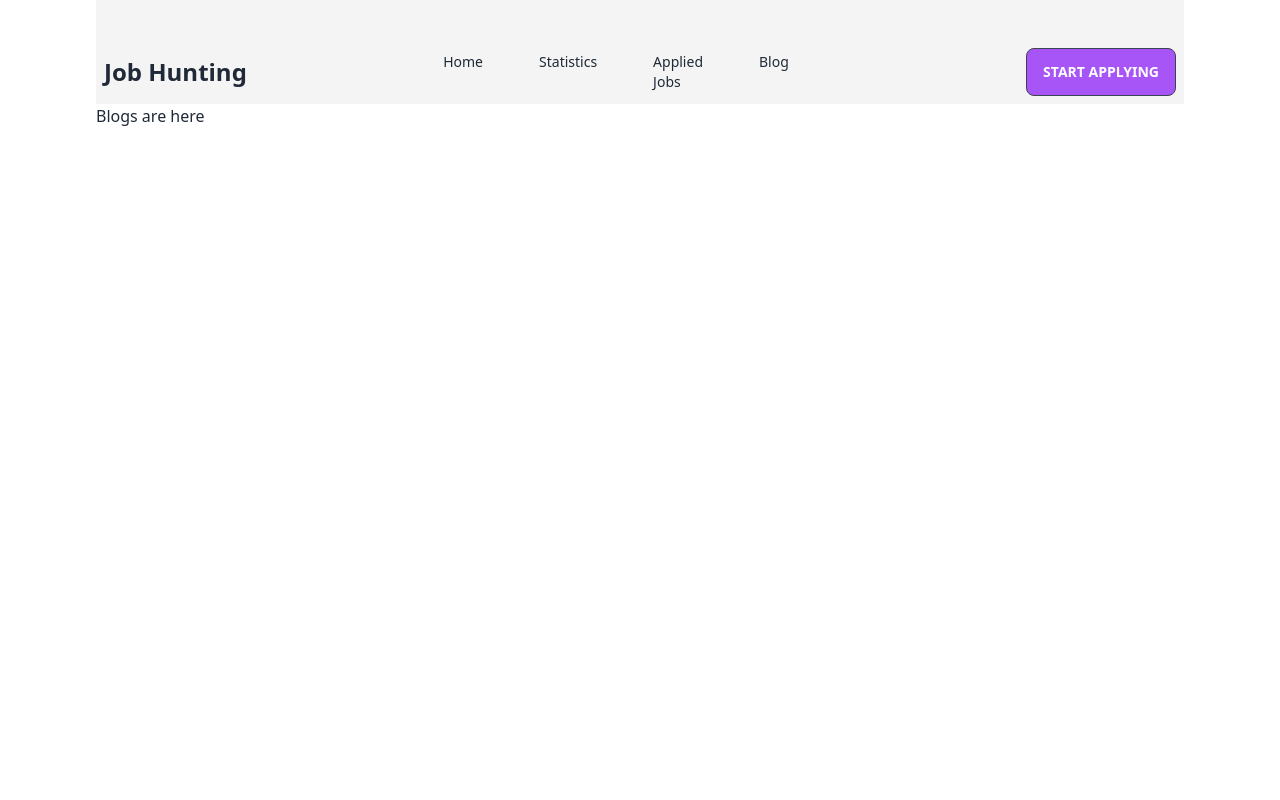
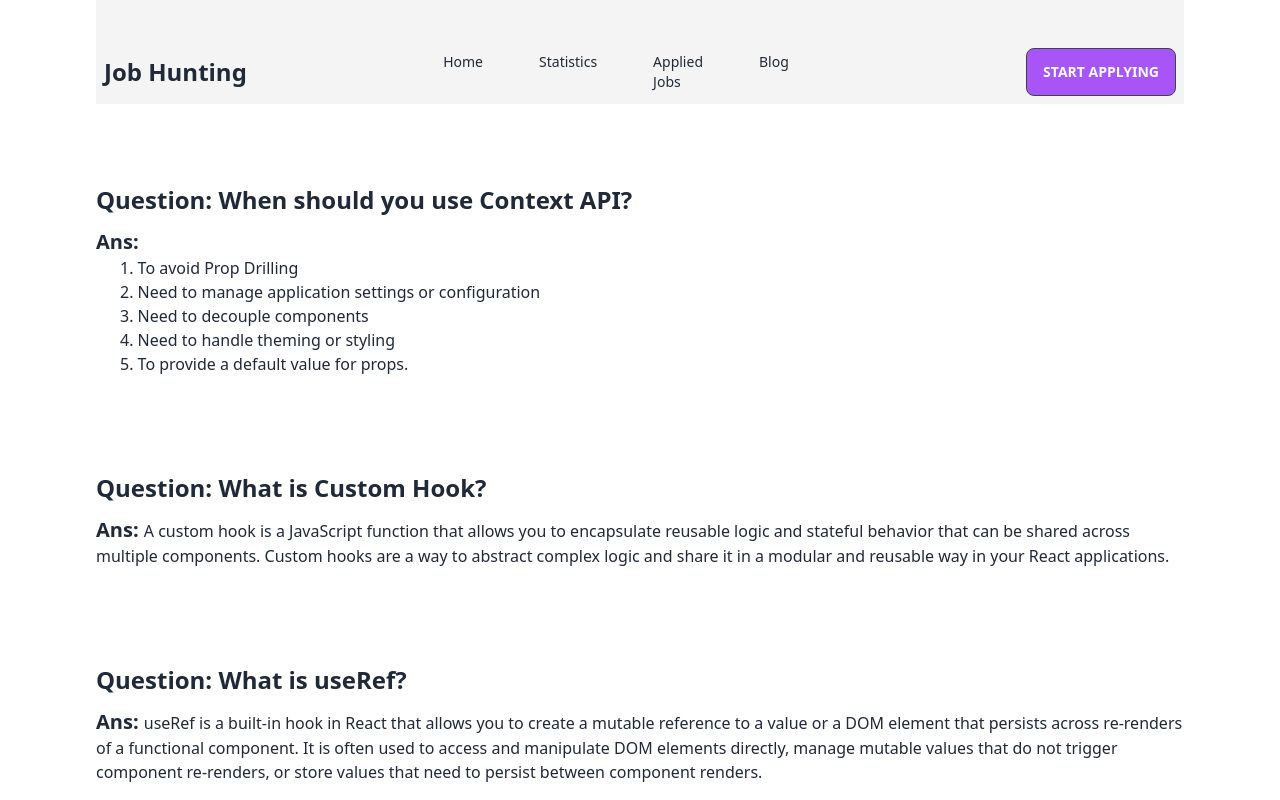
Before and after one commit to Khadiza083/job-hunting-assignment-9, a React (Vite) app: page /blogs in a window 1280 px wide. Shown: the top 800 px of the page. Built offline with nearby package versions, Linux system fonts and the light colour scheme.

Commit message:
blog added

```diff
--- a/public/data.json
+++ b/public/data.json
@@ -40,7 +40,7 @@
     "company_logo": "./../src/assets/google.png",
     "salary": "$70,000 - $90,000 per year",
     "location": "Chicago, IL",
-    "job_type": "Contract",
+    "job_type": "Remote",
     "job_description": "We are looking for a talented and experienced software developer to join our team. The successful candidate will be responsible for designing, coding, testing, debugging, and documenting software applications using languages such as Java, C++, or Python. The software developer will also collaborate with cross-functional teams to analyze end-users requirements and tailor software solutions accordingly.",
     "job_responsibilities":
       "Collaborating with cross-functional teams: UI/UX designers often work closely with other teams, including product management, engineering, and marketing, to ensure that the user interface is aligned with business and technical requirements. You will need to be able to effectively communicate your design ideas and gather feedback from other team members.",
--- a/src/component/Applied/AppliedJobs.jsx
+++ b/src/component/Applied/AppliedJobs.jsx
@@ -5,19 +5,47 @@ import { useLoaderData } from 'react-router-dom';
 const AppliedJobs = () => {
 
     const [appliedJob, setAppliedJob] = useState([])
-    console.log(appliedJob);
+    const [filterJob, setFilterJob] = useState([]);
+    // console.log(appliedJob);
     useEffect(() => {
         const storedData = JSON.parse(localStorage.getItem('jobs'))
         if (storedData) {
             setAppliedJob(storedData)
+            setFilterJob(storedData)
         }
     }, [])
+
+    const handleFilter = (event) => {
+        const value = event.target.value;
+        const filterData = appliedJob.filter((job) => job.job_type == value);
+        setFilterJob(filterData)
+    }
     return (
-        <div className='my-4'>
-            {
-                appliedJob.map(job=><Job job={job}></Job>)
-            }
+        <div>
+            <div className="my-3">
+                <label htmlFor="">Filter Order: </label>
+                <select onChange={handleFilter} className="select select-bordered w-full max-w-xs ml-2">
+                    <option disabled selected>
+                        Choose Here
+                    </option>
+                    <option value="Remote">Remote Jobs</option>
+                    <option value="Full-time">Full Time Jobs</option>
+                </select>
+            </div>
+
+            {filterJob.length > 0 ? (
+                filterJob?.map((job) => (
+                    <div className="my-4">
+                        <Job job={job}
+                            key={job.id}
+                        />
+                    </div>
+                ))
+            ) : (
+                <h1 className="text-xl text-center text-red-500">No Job Found</h1>
+            )}
         </div>
+
     );
 };
 
--- a/src/component/Blog/Blog.jsx
+++ b/src/component/Blog/Blog.jsx
@@ -2,8 +2,30 @@ import React from 'react';
 
 const Blog = () => {
     return (
-        <div>
-            <h2>Blogs are here</h2>
+        <div className='grid gap-4'>
+            <div className='mt-20 grid gap-3'>
+                <h3 className='text-2xl font-semibold'>Question: When should you use Context API?</h3>
+                <p><span className='text-xl font-semibold'>Ans: </span>
+                    <ul className='ml-6'>
+                        <li>1. To avoid Prop Drilling</li>
+                        <li>2. Need to manage application settings or configuration</li>
+                        <li>3. Need to decouple components</li>
+                        <li>4. Need to handle theming or styling</li>
+                        <li>5. To provide a default value for props.</li>
+                    </ul></p>
+            </div>
+            <div className='mt-20 grid gap-3'>
+                <h3 className='text-2xl font-semibold'>Question: What is Custom Hook? </h3>
+                <p><span className='text-xl font-semibold'>Ans: </span>A custom hook is a JavaScript function that allows you to encapsulate reusable logic and stateful behavior that can be shared across multiple components. Custom hooks are a way to abstract complex logic and share it in a modular and reusable way in your React applications.</p>
+            </div>
+            <div className='mt-20 grid gap-3'>
+                <h3 className='text-2xl font-semibold'>Question: What is useRef?</h3>
+                <p><span className='text-xl font-semibold'>Ans: </span>useRef is a built-in hook in React that allows you to create a mutable reference to a value or a DOM element that persists across re-renders of a functional component. It is often used to access and manipulate DOM elements directly, manage mutable values that do not trigger component re-renders, or store values that need to persist between component renders.</p>
+            </div>
+            <div className='mt-20 grid gap-3'>
+                <h3 className='text-2xl font-semibold'>Question: What is useMemo?</h3>
+                <p><span className='text-xl font-semibold'>Ans: </span>useMemo is a built-in hook in React that allows you to memoize the result of a function computation and cache it, so that the computation is only re-run when its dependencies change. It is often used to optimize performance by avoiding unnecessary re-computations of expensive operations or calculations in functional components.</p>
+            </div>
         </div>
     );
 };
--- a/src/component/Job/Job.jsx
+++ b/src/component/Job/Job.jsx
@@ -17,8 +17,7 @@ const Job = ({ job }) => {
                 </h2>
                 <p>{company_name}</p>
                 <div className="card-actions text-purple-500">
-                    <div className="badge badge-outline p-4">Remote</div>
-                    <div className="badge badge-outline p-4">Full-time</div>
+                    <div className="badge badge-outline p-4">{job_type}</div>
                 </div>
                 <div className='flex w-[400px]'>
                     <p><FontAwesomeIcon className='mr-2' icon={faLocation}></FontAwesomeIcon>{location}</p>
--- a/src/component/Jobs/Jobs.jsx
+++ b/src/component/Jobs/Jobs.jsx
@@ -12,10 +12,10 @@ const Jobs = ({ jobs }) => {
             </div>
             <div className='grid grid-cols-2 gap-6'>
                 {showAll
-                    ? jobs.map((job) => <Job job={job} />)
+                    ? jobs.map((job) => <Job job={job} key={job.id} />)
                     : jobs
                         .slice(0, 4)
-                        .map((job) => <Job job={job} />)}
+                        .map((job) => <Job job={job}  key={job.id}/>)}
             </div>
 
             <div className='mt-4 text-center'>
--- /dev/null
+++ b/src/component/NotFound/NotFound.jsx
@@ -0,0 +1,11 @@
+import React from 'react';
+
+const NotFound = () => {
+    return (
+        <div>
+            <h1>404 | NOT FOUND</h1>
+        </div>
+    );
+};
+
+export default NotFound;
--- a/src/main.jsx
+++ b/src/main.jsx
@@ -9,6 +9,7 @@ import Statistics from './component/Satistics/Statistics'
 import Blog from './component/Blog/Blog'
 import AppliedJobs from './component/Applied/AppliedJobs'
 import JobDetails from './component/JobDetails/JobDetails'
+import NotFound from './component/NotFound/NotFound'
 
 const router = createBrowserRouter([
   {
@@ -41,6 +42,10 @@ const router = createBrowserRouter([
           const findJob = jobs.find(job => job.id == params.jobId)
           return (findJob);
         }
+      },
+      {
+        path:"*",
+        element:<NotFound></NotFound>
       }
 
     ]
```
